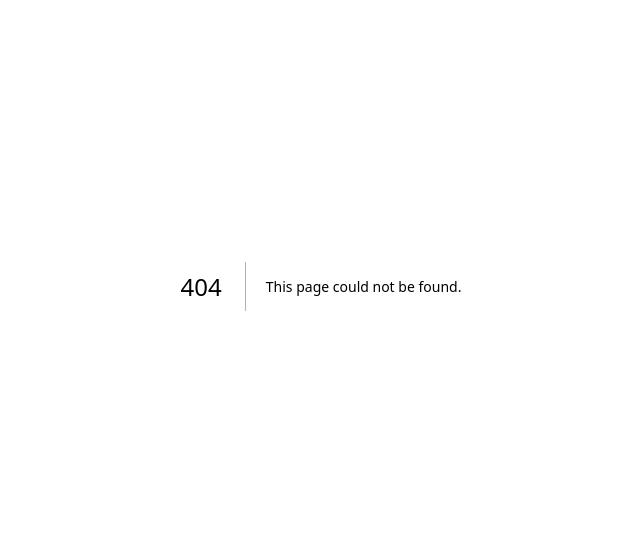
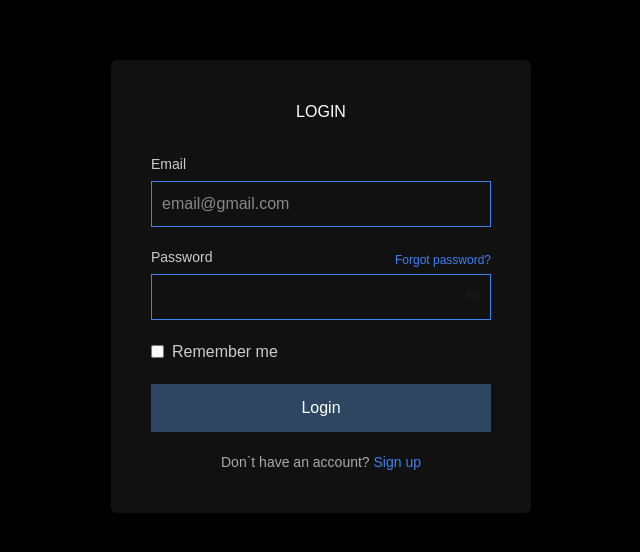
Before and after one commit to reddit-programatori/cinema-frontend, a Next.js app: page /login in a window 1280 px wide. Before the commit this address had no page. Shown: the part 114-666 px from the top of the page, without its empty margins (319-959 px from the left). Built offline with nearby package versions, Linux system fonts and the light colour scheme.

Commit message:
simple login page + readme update

```diff
--- /dev/null
+++ b/src/app/login/page.module.css
@@ -0,0 +1,98 @@
+.wrapper {
+  min-height: 100vh;
+  display: flex;
+  align-items: center;
+  justify-content: center;
+  background: #000;
+}
+
+.card {
+  background: #111;
+  padding: 40px;
+  width: 100%;
+  max-width: 420px;
+  border-radius: 6px;
+}
+
+.title {
+  text-align: center;
+  margin-bottom: 30px;
+  color: #fff;
+}
+
+.field {
+  margin-bottom: 20px;
+  display: flex;
+  flex-direction: column;
+}
+
+.field label {
+  margin-bottom: 6px;
+  color: #ccc;
+  font-size: 14px;
+}
+
+.field input {
+  padding: 10px;
+  background: transparent;
+  border: 1px solid #3b82f6;
+  color: #fff;
+  outline: none;
+}
+
+.passwordRow {
+  display: flex;
+  justify-content: space-between;
+  align-items: center;
+}
+
+.passwordRow a {
+  font-size: 12px;
+  color: #3b82f6;
+  text-decoration: none;
+}
+
+.passwordInput {
+  position: relative;
+}
+
+.passwordInput input {
+  width: 100%;
+}
+
+.eye {
+  position: absolute;
+  right: 10px;
+  top: 50%;
+  transform: translateY(-50%);
+  cursor: pointer;
+}
+
+.remember {
+  display: flex;
+  align-items: center;
+  gap: 8px;
+  color: #ccc;
+  margin-bottom: 20px;
+}
+
+.button {
+  width: 100%;
+  padding: 12px;
+  background: #2f4663;
+  border: none;
+  color: #fff;
+  cursor: pointer;
+}
+
+.footer {
+  margin-top: 20px;
+  text-align: center;
+  color: #aaa;
+  font-size: 14px;
+}
+
+.footer a {
+  color: #3b82f6;
+  text-decoration: none;
+}
--- /dev/null
+++ b/src/app/login/page.tsx
@@ -0,0 +1,47 @@
+"use client";
+import styles from "./page.module.css";
+
+export default function Login() {
+  const handleSubmit = (e: React.FormEvent) => {
+    e.preventDefault();
+    // logic
+  };
+
+  return (
+    <div className={styles.wrapper}>
+      <div className={styles.card}>
+        <h1 className={styles.title}>LOGIN</h1>
+
+        <form onSubmit={handleSubmit}>
+          <div className={styles.field}>
+            <label>Email</label>
+            <input type="email" placeholder="email@gmail.com" required />
+          </div>
+          <div className={styles.field}>
+            <div className={styles.passwordRow}>
+              <label>Password</label>
+              <a href="#">Forgot password?</a>
+            </div>
+            <div className={styles.passwordInput}>
+              <input type="password" placeholder="" required />
+              <span className={styles.eye}>👁</span>
+            </div>
+          </div>
+
+          <div className={styles.remember}>
+            <input type="checkbox" id="remember" />
+            <label htmlFor="remember">Remember me</label>
+          </div>
+
+          <button type="submit" className={styles.button}>
+            Login
+          </button>
+        </form>
+
+        <p className={styles.footer}>
+          Don`t have an account? <a href="#">Sign up</a>
+        </p>
+      </div>
+    </div>
+  );
+}
--- a/src/app/page.tsx
+++ b/src/app/page.tsx
@@ -1,65 +1,7 @@
-import Image from "next/image";
-
 export default function Home() {
   return (
     <div className="flex flex-col flex-1 justify-center items-center bg-zinc-50 dark:bg-black font-sans">
-      <main className="flex flex-col flex-1 justify-between items-center sm:items-start bg-white dark:bg-black px-16 py-32 w-full max-w-3xl">
-        <Image
-          className="dark:invert"
-          src="/next.svg"
-          alt="Next.js logo"
-          width={100}
-          height={20}
-          priority
-        />
-        <div className="flex flex-col items-center sm:items-start gap-6 sm:text-left text-center">
-          <h1 className="max-w-xs font-semibold text-black dark:text-zinc-50 text-3xl leading-10 tracking-tight">
-            To get started, edit the page.tsx file.
-          </h1>
-          <p className="max-w-md text-zinc-600 dark:text-zinc-400 text-lg leading-8">
-            Looking for a starting point or more instructions? Head over to{" "}
-            <a
-              href="https://vercel.com/templates?framework=next.js&utm_source=create-next-app&utm_medium=appdir-template-tw&utm_campaign=create-next-app"
-              className="font-medium text-zinc-950 dark:text-zinc-50"
-            >
-              Templates
-            </a>{" "}
-            or the{" "}
-            <a
-              href="https://nextjs.org/learn?utm_source=create-next-app&utm_medium=appdir-template-tw&utm_campaign=create-next-app"
-              className="font-medium text-zinc-950 dark:text-zinc-50"
-            >
-              Learning
-            </a>{" "}
-            center.
-          </p>
-        </div>
-        <div className="flex sm:flex-row flex-col gap-4 font-medium text-base">
-          <a
-            className="flex justify-center items-center gap-2 bg-foreground hover:bg-[#383838] dark:hover:bg-[#ccc] px-5 rounded-full w-full md:w-[158px] h-12 text-background transition-colors"
-            href="https://vercel.com/new?utm_source=create-next-app&utm_medium=appdir-template-tw&utm_campaign=create-next-app"
-            target="_blank"
-            rel="noopener noreferrer"
-          >
-            <Image
-              className="dark:invert"
-              src="/vercel.svg"
-              alt="Vercel logomark"
-              width={16}
-              height={16}
-            />
-            Deploy Now
-          </a>
-          <a
-            className="flex justify-center items-center hover:bg-black/[.04] dark:hover:bg-[#1a1a1a] px-5 border border-black/[.08] hover:border-transparent dark:border-white/[.145] border-solid rounded-full w-full md:w-[158px] h-12 transition-colors"
-            href="https://nextjs.org/docs?utm_source=create-next-app&utm_medium=appdir-template-tw&utm_campaign=create-next-app"
-            target="_blank"
-            rel="noopener noreferrer"
-          >
-            Documentation
-          </a>
-        </div>
-      </main>
+      <h1>Hello</h1>
     </div>
   );
 }
```
Also changed, not shown: 2 other files (tests, documents, lock files or other folders).
